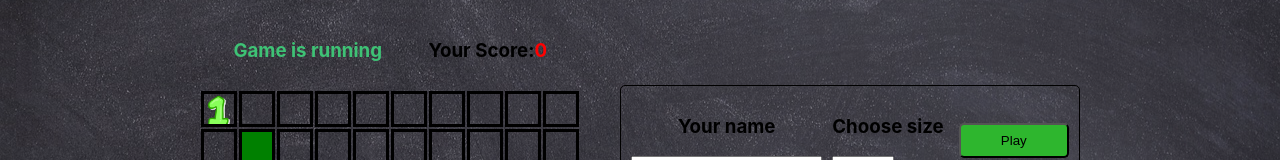
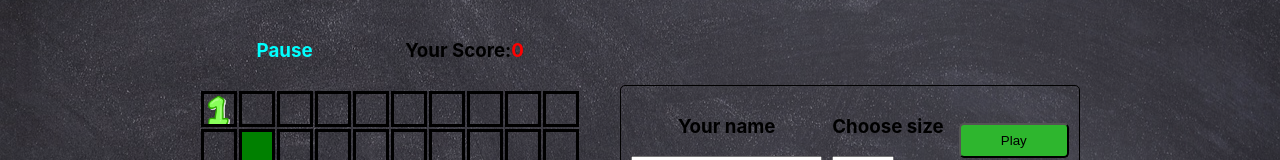
Before and after one commit to AlexxRed/snake, a React app: page / in a window 1280 px wide. Both pictures are taken after a click on the element 282 px from the left and 622 px from the top of the page. Shown: the top 160 px of the page. Built offline with nearby package versions, Linux system fonts and the light colour scheme; no server answers.

Commit message:
update pause mode

```diff
--- a/src/components/App/App.js
+++ b/src/components/App/App.js
@@ -217,7 +217,8 @@ function handleRight(){
             <button className='button-submit' onClick={startNewGame}>Start new game</button>
           </>
           }
-          {!lose && <h3 className='game-running'>Game is running</h3>}
+          {pause && <h3 className='game-pause'>Pause</h3>}
+          {!lose && !pause && <h3 className='game-running'>Game is running</h3>}
           <h3>Your Score:<span className='score-counter'>{score}</span></h3>
           </div>
             {CELLS.map((row, indexRow) => (
--- a/src/index.css
+++ b/src/index.css
@@ -191,6 +191,10 @@ background-color: #188ce8;
   color: #3ec275;
 }
 
+.game-pause{
+  color: #00ffff;
+}
+
 .top-player-item{
   display: flex;
   align-items: center;
```
